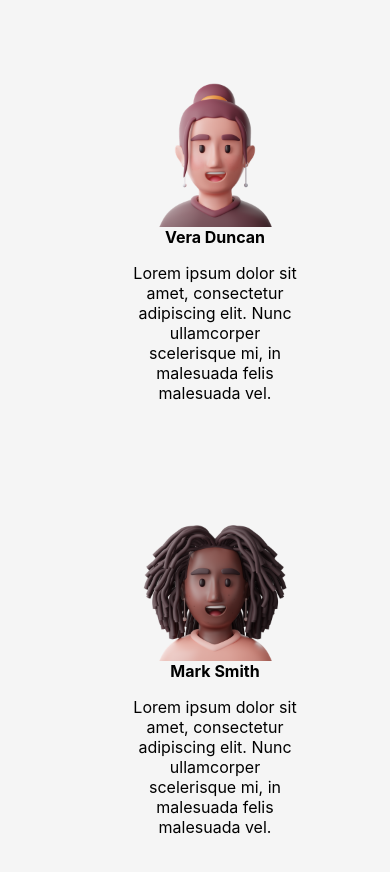
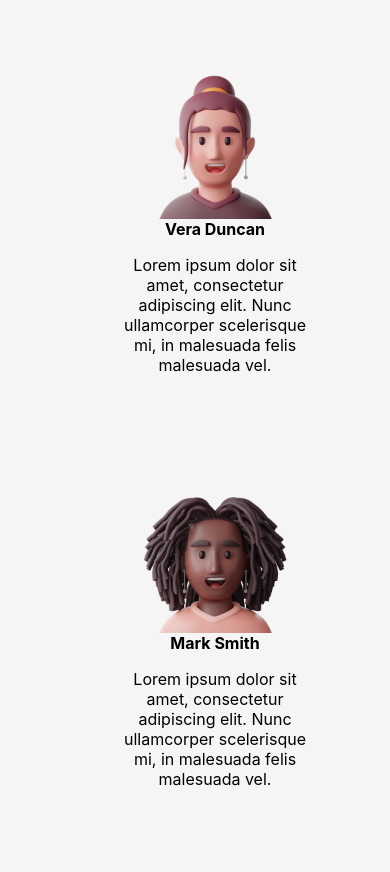
Before and after one commit to AlejBarrero/entrega_flex, a plain HTML site: page index.html in a window 390 px wide. Shown: the part 1770-2642 px from the top of the page. Drawn offline with Linux system fonts and the light colour scheme; a web font is replaced by a local one.

Commit message:
Fin proyecto

```diff
--- a/style.css
+++ b/style.css
@@ -8,6 +8,11 @@
     font-family: 'Inter', sans-serif;
     background-color: #F5F5F5;
 
+}
+
+body {
+    margin: 0;
+    overflow-x: hidden;
 }
 
 main {
@@ -36,12 +41,28 @@ h2 {
     gap: 2em;
 }
 
-@media screen and (max-width: 635px) {
+@media (max-width: 768px) {
     .lista-navegacion {
         flex-wrap: wrap;
     }
+
     .h2 {
         flex-wrap: nowrap;
+    }
+
+    .testimonios ul {
+        width: 45%;
+    }
+
+    .section-principal {
+        flex-direction: column;
+        gap: 50px; /* Reduce el espacio */
+        align-items: center; /* Centra los elementos */
+    }
+
+    .testimonios ul {
+        flex-direction: column; /* Cambia a disposición vertical */
+        align-items: center;
     }
 }
 
@@ -103,12 +124,6 @@ h2 {
 .lista-empresas {
     list-style: none;
     gap: 100px;
-}
-
-@media (max-width: 768px) {
-    .testimonios ul {
-        width: 45%;
-    }
 }
 
 @media (max-width: 480px) {
```
